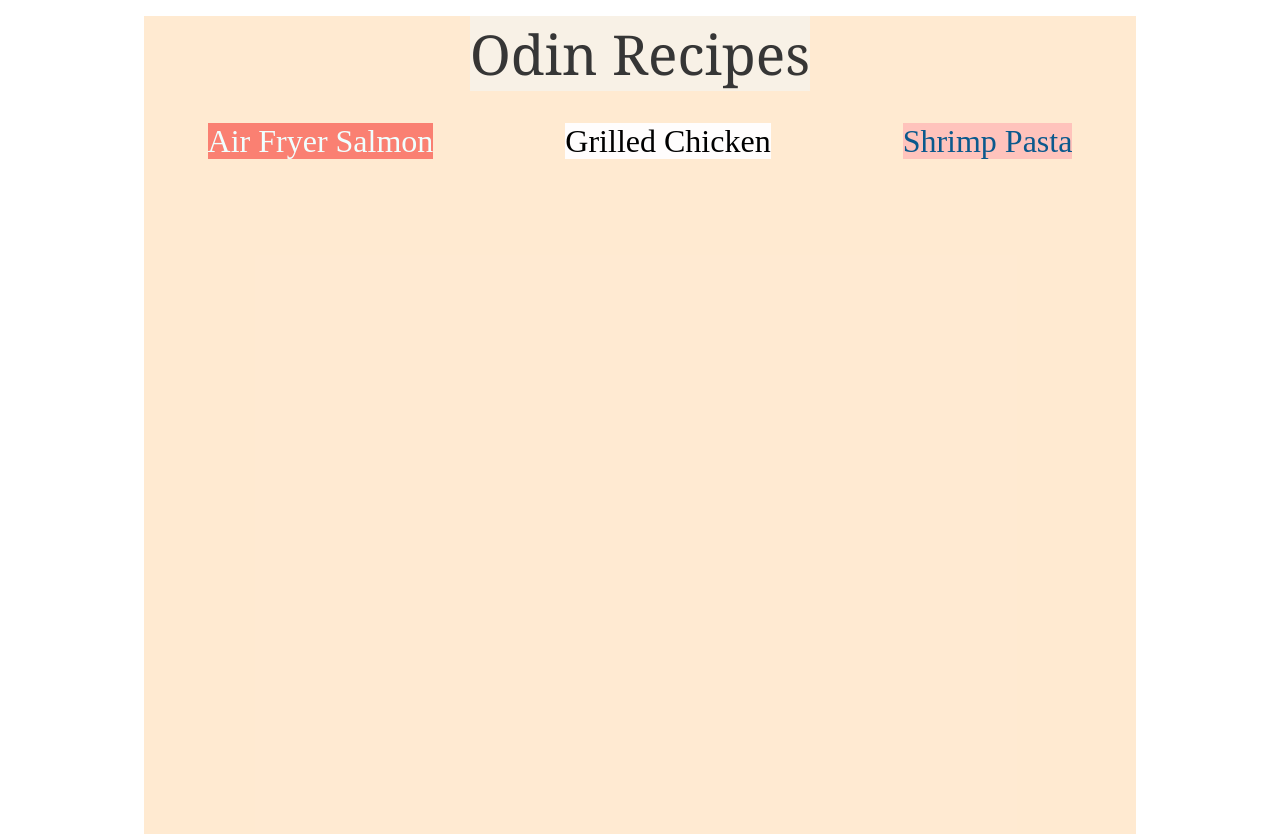
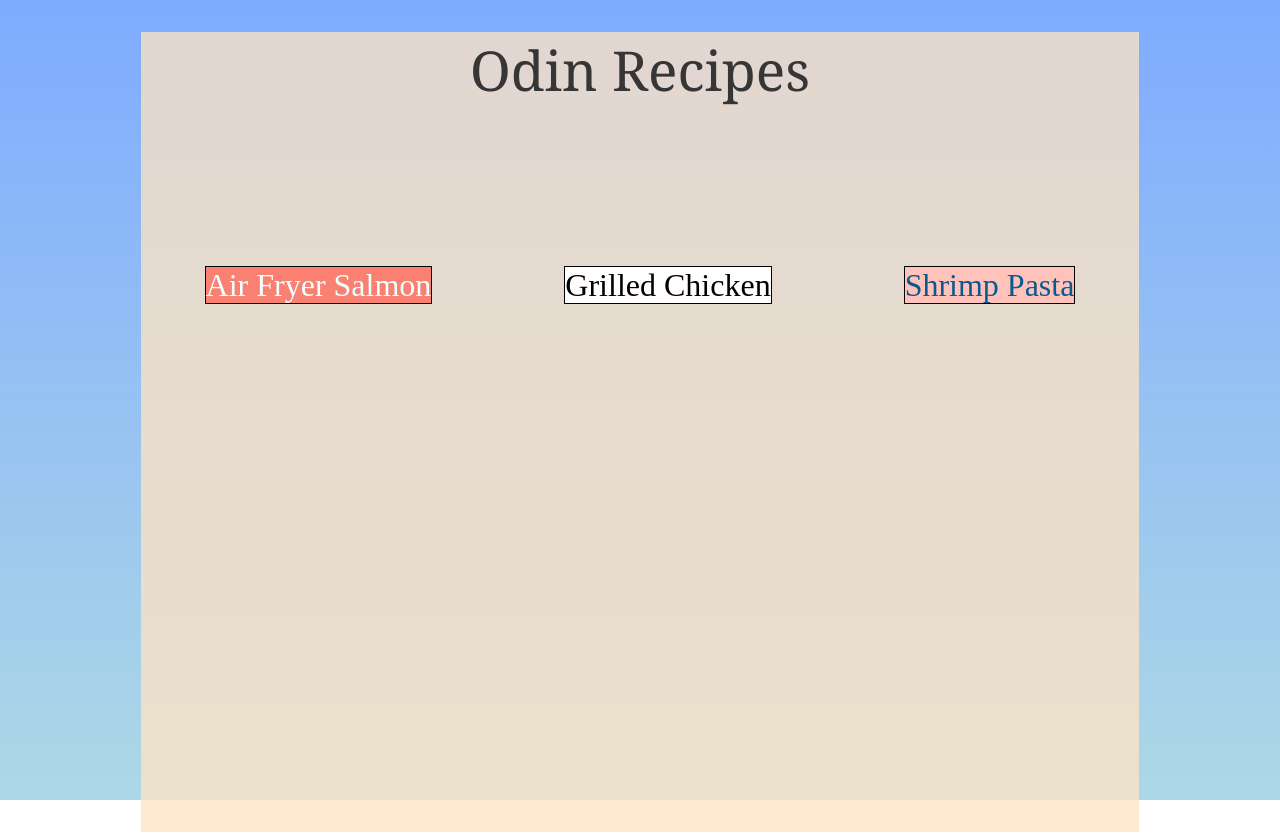
Before and after one commit to Nolowe28/odin-recipes, a plain HTML site: page index.html in a window 1280 px wide. Shown: the top 834 px of the page. Drawn offline with Linux system fonts and the light colour scheme.

Commit message:
add more css

```diff
--- a/styles.css
+++ b/styles.css
@@ -1,24 +1,49 @@
+html {
+    height: 100%;
+}
+
+body {
+    background-image: linear-gradient(rgb(126, 171, 255), lightblue);
+    height: 100%;
+    background-repeat: no-repeat;
+}
+
 div {
+    width: fit-content;
     background-color: rgba(255, 228, 196, 0.767);
-    width: fit-content;
     margin: .5rem auto .5rem;
-    height: 2000px;
+    height: 100%;
 }
 
 h1 {
-    background-color: rgba(240, 248, 255, 0.438);
     font-family: Cambria, Cochin, Georgia, Times, 'Times New Roman', serif;
     font-size: 55px;
     font-weight: 100;
     color: #363636;
     text-align: center;
     width: fit-content;
-    margin: 1rem auto 2rem;
+    margin: 2rem auto 10rem;
 }
 
-a {
+a:link, a:visited {
     text-decoration: none;
     margin: 4rem;
+    border: .1rem solid rgb(0, 0, 0);
+}
+
+a:hover.left, a:active.left {
+    background-color: rgb(255, 95, 78);
+    color: rgb(162, 255, 255);
+}
+
+a:hover.center, a:active.center {
+    background-color: rgb(255, 220, 173);
+    color: rgb(39, 39, 39);
+}
+
+a:hover.end, a:active.end {
+    background-color: rgb(248, 163, 153);
+    color: rgb(0, 133, 221);
 }
 
 .left {
```
